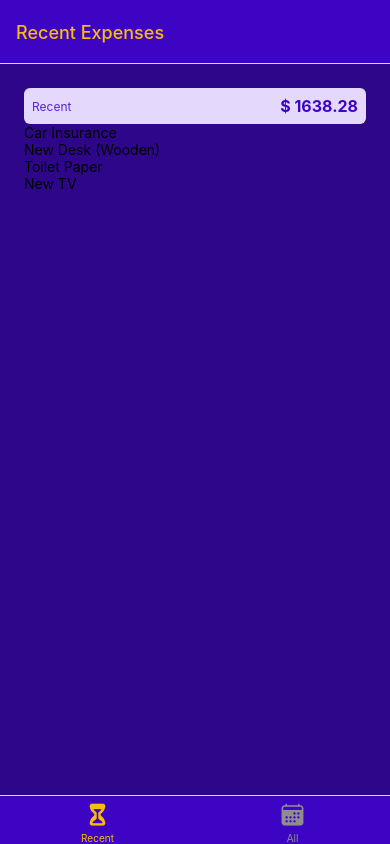
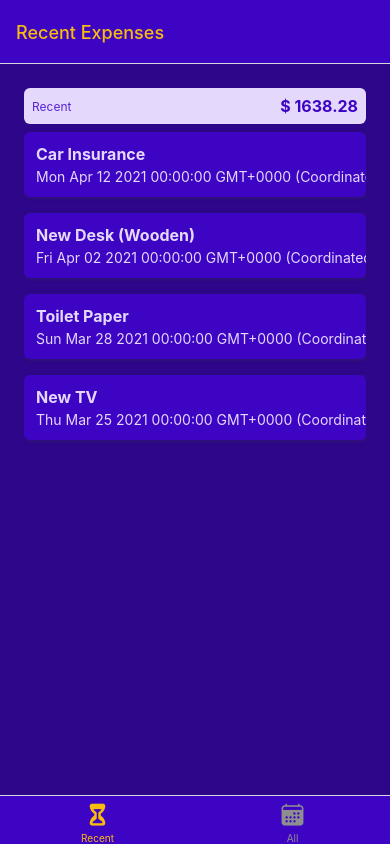
Before and after one commit to maumercado/RN_ExpenseTracker, a React Native app: screen /RecentExpenses in a window 390 px wide. Built offline with nearby package versions, Linux system fonts and the light colour scheme.

Commit message:
Add styling and expense item

```diff
--- /dev/null
+++ b/components/ExpensesOutput/ExpenseItem.js
@@ -0,0 +1,56 @@
+import { View, Text, Pressable, StyleSheet } from 'react-native'
+import { GlobalStyles } from '../../constants/styles'
+
+function ExpenseItem ({ description, amount, date }) {
+  return (
+    <Pressable>
+      <View style={styles.expenseItem}>
+        <View>
+          <Text style={[styles.textBase, styles.description]}>{description}</Text>
+          <Text style={styles.textBase}>{date.toString()}</Text>
+        </View>
+        <View style={styles.amountContainer}>
+          <Text style={styles.amount}>{amount}</Text>
+        </View>
+      </View>
+    </Pressable>
+  )
+}
+
+const styles = StyleSheet.create({
+  expenseItem: {
+    padding: 12,
+    marginVertical: 8,
+    backgroundColor: GlobalStyles.colors.primary500,
+    flexDirection: 'row',
+    justifyContent: 'space-between',
+    borderRadius: 6,
+    elevation: 3,
+    shadowColor: GlobalStyles.colors.gray500,
+    shadowOffset: { width: 1, height: 1 },
+    shadowRadius: 4,
+    shadowOpacity: 0.4
+  },
+  textBase: {
+    color: GlobalStyles.colors.primary50
+  },
+  description: {
+    fontSize: 16,
+    fontWeight: 'bold',
+    marginBottom: 4
+  },
+  amountContainer: {
+    paddingHorizontal: 12,
+    paddingVertical: 4,
+    backgroundColor: 'white',
+    justifyContent: 'center',
+    alignItems: 'center',
+    borderRadius: 4
+  },
+  amount: {
+    color: GlobalStyles.colors.primary500,
+    fontWeight: 'bold'
+  }
+})
+
+export default ExpenseItem
--- a/components/ExpensesOutput/ExpensesList.js
+++ b/components/ExpensesOutput/ExpensesList.js
@@ -1,7 +1,8 @@
-import { FlatList, Text } from 'react-native'
+import { FlatList } from 'react-native'
+import ExpenseItem from './ExpenseItem'
 
 function renderExpenseItem (itemData) {
-  return <Text>{itemData.item.description}</Text>
+  return <ExpenseItem {...itemData.item} />
 }
 
 function ExpensesList ({ expenses }) {
```
